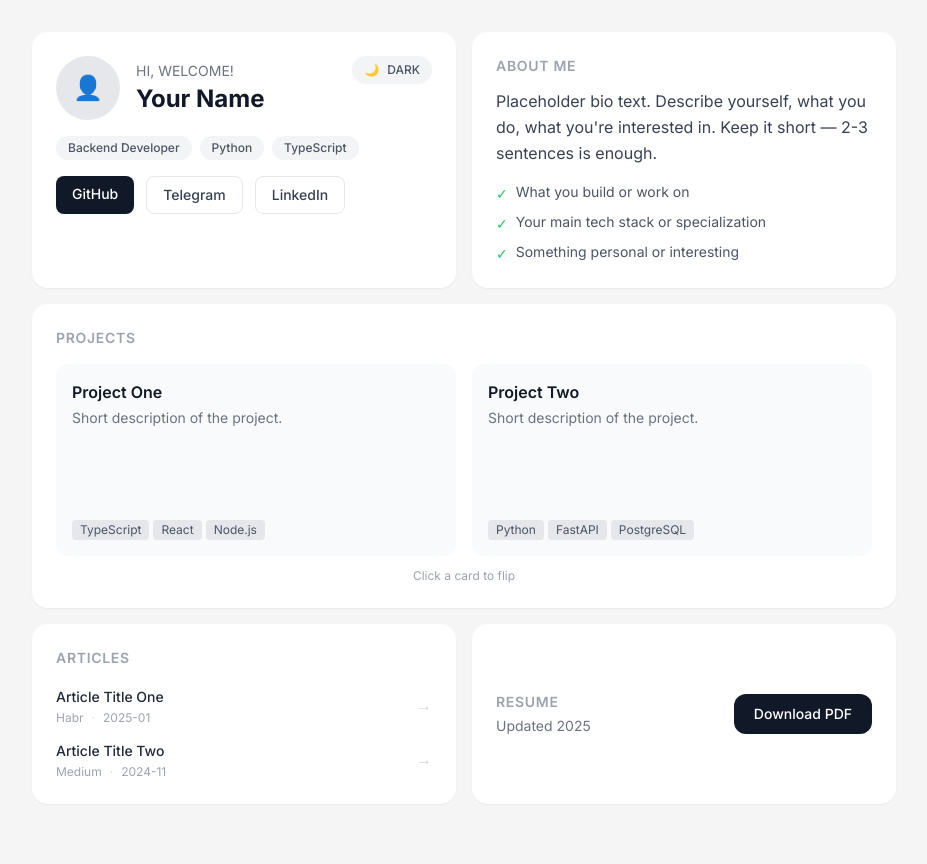
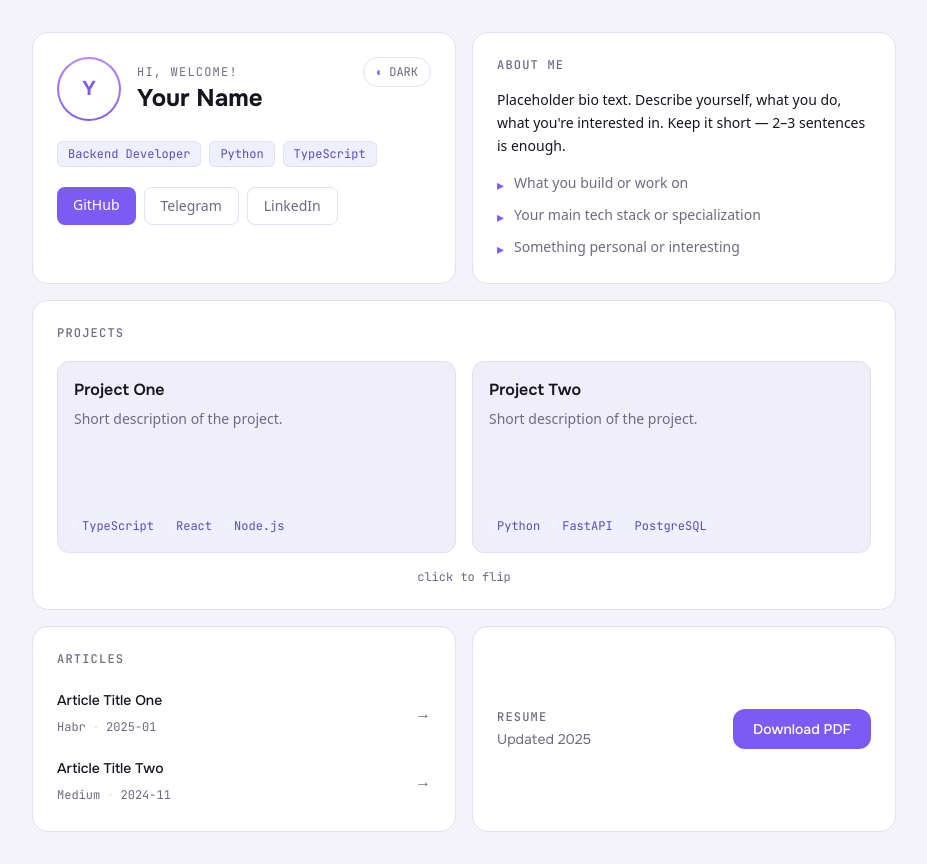
Before and after one commit to sidan93/personal_site, a Next.js app: page / in a window 1280 px wide. Shown: the whole page, without its empty margins (176-1103 px from the left). Before the commit the page ends 836 px from the top, so only its background shows below. Built offline with nearby package versions, Linux system fonts and the light colour scheme.

Commit message:
feat: redesign with violet color system, Onest + JetBrains Mono typography

```diff
--- a/src/app/globals.css
+++ b/src/app/globals.css
@@ -2,20 +2,40 @@
 @tailwind components;
 @tailwind utilities;
 
-@layer utilities {
-  .perspective-1000 {
-    perspective: 1000px;
+@layer base {
+  :root {
+    --bg: #F4F3FA;
+    --card: #FFFFFF;
+    --card-2: #F0EEF9;
+    --border: #E2DFF0;
+    --text: #16141F;
+    --text-muted: #6E6A82;
+    --accent: #7C5BF5;
+    --accent-dim: rgba(124, 91, 245, 0.12);
+    --tag-bg: #EEF0FF;
+    --tag-text: #5B4DB5;
   }
 
-  .transform-style-3d {
-    transform-style: preserve-3d;
-  }
-
-  .backface-hidden {
-    backface-visibility: hidden;
-  }
-
-  .rotate-y-180 {
-    transform: rotateY(180deg);
+  .dark {
+    --bg: #0D0C14;
+    --card: #181622;
+    --card-2: #1E1B2C;
+    --border: #2A2740;
+    --text: #ECEAF4;
+    --text-muted: #7B7891;
+    --accent: #9B7EFF;
+    --accent-dim: rgba(155, 126, 255, 0.12);
+    --tag-bg: rgba(155, 126, 255, 0.12);
+    --tag-text: #B9A4FF;
   }
 }
+
+@layer utilities {
+  .font-heading { font-family: var(--font-onest), sans-serif; }
+  .font-code { font-family: var(--font-jetbrains), monospace; }
+
+  .perspective-1000 { perspective: 1000px; }
+  .transform-style-3d { transform-style: preserve-3d; }
+  .backface-hidden { backface-visibility: hidden; }
+  .rotate-y-180 { transform: rotateY(180deg); }
+}
--- a/src/app/layout.tsx
+++ b/src/app/layout.tsx
@@ -1,8 +1,10 @@
 import type { Metadata } from 'next'
-import { Inter } from 'next/font/google'
+import { Inter, Onest, JetBrains_Mono } from 'next/font/google'
 import './globals.css'
 
-const inter = Inter({ subsets: ['latin', 'cyrillic'] })
+const inter = Inter({ subsets: ['latin', 'cyrillic'], variable: '--font-inter' })
+const onest = Onest({ subsets: ['latin', 'cyrillic'], variable: '--font-onest', weight: ['400', '500', '600', '700'] })
+const jetbrains = JetBrains_Mono({ subsets: ['latin'], variable: '--font-jetbrains', weight: ['400', '500'] })
 
 export const metadata: Metadata = {
   title: 'Your Name — Developer',
@@ -57,7 +59,7 @@ export default function RootLayout({
           </div>
         </noscript>
       </head>
-      <body className={`${inter.className} bg-[#f5f5f5] dark:bg-[#1a1a1a] min-h-screen transition-colors duration-300`}>
+      <body className={`${inter.variable} ${onest.variable} ${jetbrains.variable} font-[var(--font-inter)] bg-[var(--bg)] text-[var(--text)] min-h-screen transition-colors duration-300`}>
         {children}
       </body>
     </html>
--- a/src/components/AboutCard.tsx
+++ b/src/components/AboutCard.tsx
@@ -1,21 +1,21 @@
 export default function AboutCard() {
   return (
-    <div className="bg-white dark:bg-[#242424] rounded-2xl p-6 shadow-sm">
-      <h2 className="text-sm font-semibold uppercase tracking-wider text-gray-400 dark:text-gray-500 mb-3">
+    <div className="bg-[var(--card)] border border-[var(--border)] rounded-2xl p-6">
+      <h2 className="font-code text-xs font-medium uppercase tracking-widest mb-4" style={{ color: 'var(--text-muted)' }}>
         About Me
       </h2>
-      <p className="text-gray-700 dark:text-gray-300 leading-relaxed mb-4">
+      <p className="leading-relaxed mb-4 text-sm" style={{ color: 'var(--text)' }}>
         Placeholder bio text. Describe yourself, what you do, what you&apos;re interested in.
-        Keep it short &mdash; 2-3 sentences is enough.
+        Keep it short &mdash; 2&ndash;3 sentences is enough.
       </p>
-      <ul className="space-y-2">
+      <ul className="space-y-2.5">
         {[
           'What you build or work on',
           'Your main tech stack or specialization',
           'Something personal or interesting',
         ].map((item) => (
-          <li key={item} className="flex items-start gap-2 text-sm text-gray-600 dark:text-gray-400">
-            <span className="text-green-500 mt-0.5">✓</span>
+          <li key={item} className="flex items-start gap-2.5 text-sm" style={{ color: 'var(--text-muted)' }}>
+            <span className="font-code mt-0.5" style={{ color: 'var(--accent)' }}>▸</span>
             {item}
           </li>
         ))}
--- a/src/components/ArticlesSection.tsx
+++ b/src/components/ArticlesSection.tsx
@@ -2,11 +2,11 @@ import { articles } from '@/data/articles'
 
 export default function ArticlesSection() {
   return (
-    <div className="bg-white dark:bg-[#242424] rounded-2xl p-6 shadow-sm">
-      <h2 className="text-sm font-semibold uppercase tracking-wider text-gray-400 dark:text-gray-500 mb-4">
+    <div className="bg-[var(--card)] border border-[var(--border)] rounded-2xl p-6">
+      <h2 className="font-code text-xs font-medium uppercase tracking-widest mb-5" style={{ color: 'var(--text-muted)' }}>
         Articles
       </h2>
-      <ul className="space-y-3">
+      <ul className="space-y-4">
         {articles.map((article) => (
           <li key={article.url}>
             <a
@@ -16,18 +16,18 @@ export default function ArticlesSection() {
               className="flex items-center justify-between group"
             >
               <div>
-                <span className="text-sm font-medium text-gray-800 dark:text-gray-200 group-hover:text-blue-600 dark:group-hover:text-blue-400 transition-colors">
+                <span className="font-heading text-sm font-medium transition-colors" style={{ color: 'var(--text)' }}
+                  onMouseEnter={e => (e.currentTarget.style.color = 'var(--accent)')}
+                  onMouseLeave={e => (e.currentTarget.style.color = 'var(--text)')}>
                   {article.title}
                 </span>
-                <div className="flex items-center gap-2 mt-0.5">
-                  <span className="text-xs text-gray-400">{article.source}</span>
-                  <span className="text-xs text-gray-300 dark:text-gray-600">·</span>
-                  <span className="text-xs text-gray-400">{article.date}</span>
+                <div className="flex items-center gap-2 mt-1">
+                  <span className="font-code text-xs" style={{ color: 'var(--text-muted)' }}>{article.source}</span>
+                  <span style={{ color: 'var(--border)' }}>·</span>
+                  <span className="font-code text-xs" style={{ color: 'var(--text-muted)' }}>{article.date}</span>
                 </div>
               </div>
-              <span className="text-gray-300 dark:text-gray-600 group-hover:text-blue-400 transition-colors">
-                →
-              </span>
+              <span className="ml-4 transition-colors" style={{ color: 'var(--text-muted)' }}>→</span>
             </a>
           </li>
         ))}
--- a/src/components/IntroCard.tsx
+++ b/src/components/IntroCard.tsx
@@ -2,57 +2,48 @@ import ThemeToggle from './ThemeToggle'
 
 export default function IntroCard() {
   return (
-    <div className="bg-white dark:bg-[#242424] rounded-2xl p-6 shadow-sm">
-      <div className="flex justify-between items-start mb-4">
+    <div className="bg-[var(--card)] border border-[var(--border)] rounded-2xl p-6">
+      <div className="flex justify-between items-start mb-5">
         <div className="flex items-center gap-4">
-          {/* Avatar placeholder */}
-          <div className="w-16 h-16 rounded-full bg-gray-200 dark:bg-gray-700 flex items-center justify-center text-2xl">
-            👤
+          {/* Avatar with gradient ring */}
+          <div className="relative w-16 h-16 flex-shrink-0">
+            <div className="absolute inset-0 rounded-full" style={{ background: 'conic-gradient(from 180deg, var(--accent), #c084fc, var(--accent))' }} />
+            <div className="absolute inset-[2px] rounded-full bg-[var(--card)] flex items-center justify-center">
+              <span className="font-heading text-xl font-bold" style={{ color: 'var(--accent)' }}>Y</span>
+            </div>
           </div>
           <div>
-            <p className="text-sm text-gray-500 dark:text-gray-400 mb-0.5">HI, WELCOME!</p>
-            <h1 className="text-2xl font-bold text-gray-900 dark:text-white">Your Name</h1>
+            <p className="font-code text-xs uppercase tracking-widest mb-0.5" style={{ color: 'var(--text-muted)' }}>Hi, welcome!</p>
+            <h1 className="font-heading text-2xl font-bold" style={{ color: 'var(--text)' }}>Your Name</h1>
           </div>
         </div>
         <ThemeToggle />
       </div>
 
       {/* Role tags */}
-      <div className="flex flex-wrap gap-2 mb-4">
+      <div className="flex flex-wrap gap-2 mb-5">
         {['Backend Developer', 'Python', 'TypeScript'].map((tag) => (
-          <span
-            key={tag}
-            className="px-3 py-1 rounded-full text-xs font-medium bg-gray-100 dark:bg-gray-800 text-gray-600 dark:text-gray-300"
-          >
+          <span key={tag} className="font-code px-2.5 py-1 rounded-md text-xs border border-[var(--border)] bg-[var(--tag-bg)]" style={{ color: 'var(--tag-text)' }}>
             {tag}
           </span>
         ))}
       </div>
 
       {/* Social links */}
-      <div className="flex gap-3">
-        <a
-          href="https://github.com/yourusername"
-          target="_blank"
-          rel="noopener noreferrer"
-          className="px-4 py-2 rounded-lg text-sm font-medium bg-gray-900 dark:bg-white text-white dark:text-gray-900 hover:opacity-80 transition-opacity"
-        >
+      <div className="flex gap-2 flex-wrap">
+        <a href="https://github.com/sidan93" target="_blank" rel="noopener noreferrer"
+          className="px-4 py-2 rounded-lg text-sm font-medium text-white hover:opacity-85 transition-opacity"
+          style={{ background: 'var(--accent)' }}>
           GitHub
         </a>
-        <a
-          href="https://t.me/yourusername"
-          target="_blank"
-          rel="noopener noreferrer"
-          className="px-4 py-2 rounded-lg text-sm font-medium border border-gray-200 dark:border-gray-700 text-gray-700 dark:text-gray-300 hover:bg-gray-50 dark:hover:bg-gray-800 transition-colors"
-        >
+        <a href="https://t.me/yourusername" target="_blank" rel="noopener noreferrer"
+          className="px-4 py-2 rounded-lg text-sm font-medium border border-[var(--border)] hover:border-[var(--accent)] transition-colors"
+          style={{ color: 'var(--text-muted)' }}>
           Telegram
         </a>
-        <a
-          href="https://linkedin.com/in/yourusername"
-          target="_blank"
-          rel="noopener noreferrer"
-          className="px-4 py-2 rounded-lg text-sm font-medium border border-gray-200 dark:border-gray-700 text-gray-700 dark:text-gray-300 hover:bg-gray-50 dark:hover:bg-gray-800 transition-colors"
-        >
+        <a href="https://linkedin.com/in/yourusername" target="_blank" rel="noopener noreferrer"
+          className="px-4 py-2 rounded-lg text-sm font-medium border border-[var(--border)] hover:border-[var(--accent)] transition-colors"
+          style={{ color: 'var(--text-muted)' }}>
           LinkedIn
         </a>
       </div>
--- a/src/components/ProjectsSection.tsx
+++ b/src/components/ProjectsSection.tsx
@@ -5,8 +5,8 @@ import { projects } from '@/data/projects'
 
 export default function ProjectsSection() {
   return (
-    <div className="bg-white dark:bg-[#242424] rounded-2xl p-6 shadow-sm">
-      <h2 className="text-sm font-semibold uppercase tracking-wider text-gray-400 dark:text-gray-500 mb-4">
+    <div className="bg-[var(--card)] border border-[var(--border)] rounded-2xl p-6">
+      <h2 className="font-code text-xs font-medium uppercase tracking-widest mb-5" style={{ color: 'var(--text-muted)' }}>
         Projects
       </h2>
       <div className="grid grid-cols-1 sm:grid-cols-2 gap-4">
@@ -14,21 +14,18 @@ export default function ProjectsSection() {
           <div key={project.title} className="h-48">
             <FlipCard
               front={
-                <div className="h-full bg-gray-50 dark:bg-[#2e2e2e] rounded-xl p-4 flex flex-col justify-between">
+                <div className="h-full bg-[var(--card-2)] border border-[var(--border)] rounded-xl p-4 flex flex-col justify-between cursor-pointer hover:border-[var(--accent)] transition-colors">
                   <div>
-                    <h3 className="font-semibold text-gray-900 dark:text-white mb-1">
+                    <h3 className="font-heading font-semibold mb-1.5" style={{ color: 'var(--text)' }}>
                       {project.title}
                     </h3>
-                    <p className="text-sm text-gray-500 dark:text-gray-400">
+                    <p className="text-sm leading-relaxed" style={{ color: 'var(--text-muted)' }}>
                       {project.description}
                     </p>
                   </div>
-                  <div className="flex flex-wrap gap-1">
+                  <div className="flex flex-wrap gap-1.5">
                     {project.stack.map((tech) => (
-                      <span
-                        key={tech}
-                        className="px-2 py-0.5 rounded text-xs bg-gray-200 dark:bg-gray-700 text-gray-600 dark:text-gray-300"
-                      >
+                      <span key={tech} className="font-code px-2 py-0.5 rounded text-xs bg-[var(--tag-bg)]" style={{ color: 'var(--tag-text)' }}>
                         {tech}
                       </span>
                     ))}
@@ -36,8 +33,8 @@ export default function ProjectsSection() {
                 </div>
               }
               back={
-                <div className="h-full bg-gray-900 dark:bg-black rounded-xl p-4 flex flex-col justify-between">
-                  <p className="text-sm text-gray-300 leading-relaxed">
+                <div className="h-full rounded-xl p-4 flex flex-col justify-between" style={{ background: 'var(--accent)' }}>
+                  <p className="text-sm text-white/90 leading-relaxed">
                     {project.details}
                   </p>
                   <a
@@ -45,7 +42,8 @@ export default function ProjectsSection() {
                     target="_blank"
                     rel="noopener noreferrer"
                     onClick={(e) => e.stopPropagation()}
-                    className="inline-block px-4 py-2 bg-white text-gray-900 rounded-lg text-sm font-medium hover:bg-gray-100 transition-colors text-center"
+                    className="inline-block px-4 py-2 bg-white rounded-lg text-sm font-medium hover:bg-white/90 transition-colors text-center font-heading"
+                    style={{ color: 'var(--accent)' }}
                   >
                     View on GitHub →
                   </a>
@@ -55,8 +53,8 @@ export default function ProjectsSection() {
           </div>
         ))}
       </div>
-      <p className="text-xs text-gray-400 dark:text-gray-600 mt-3 text-center">
-        Click a card to flip
+      <p className="font-code text-xs mt-4 text-center" style={{ color: 'var(--text-muted)' }}>
+        click to flip
       </p>
     </div>
   )
--- a/src/components/ResumeSection.tsx
+++ b/src/components/ResumeSection.tsx
@@ -1,18 +1,19 @@
 export default function ResumeSection() {
   return (
-    <div className="bg-white dark:bg-[#242424] rounded-2xl p-6 shadow-sm flex items-center justify-between">
+    <div className="bg-[var(--card)] border border-[var(--border)] rounded-2xl p-6 flex items-center justify-between">
       <div>
-        <h2 className="text-sm font-semibold uppercase tracking-wider text-gray-400 dark:text-gray-500 mb-1">
+        <h2 className="font-code text-xs font-medium uppercase tracking-widest mb-1" style={{ color: 'var(--text-muted)' }}>
           Resume
         </h2>
-        <p className="text-sm text-gray-500 dark:text-gray-400">
+        <p className="font-heading text-sm" style={{ color: 'var(--text-muted)' }}>
           Updated 2025
         </p>
       </div>
       <a
         href="/personal_site/resume.pdf"
         download
-        className="px-5 py-2.5 bg-gray-900 dark:bg-white text-white dark:text-gray-900 rounded-xl text-sm font-medium hover:opacity-80 transition-opacity"
+        className="px-5 py-2.5 rounded-xl text-sm font-medium text-white hover:opacity-85 transition-opacity font-heading"
+        style={{ background: 'var(--accent)' }}
       >
         Download PDF
       </a>
--- a/src/components/ThemeToggle.tsx
+++ b/src/components/ThemeToggle.tsx
@@ -23,12 +23,12 @@ export default function ThemeToggle() {
   return (
     <button
       onClick={toggle}
-      className="flex items-center gap-2 px-3 py-1.5 rounded-full text-xs font-medium
-        bg-gray-100 dark:bg-gray-800 text-gray-600 dark:text-gray-400
-        hover:bg-gray-200 dark:hover:bg-gray-700 transition-colors"
+      className="font-code flex items-center gap-1.5 px-3 py-1.5 rounded-full text-xs
+        border border-[var(--border)] text-[var(--text-muted)]
+        hover:border-[var(--accent)] hover:text-[var(--text)] transition-colors"
       aria-label="Toggle theme"
     >
-      <span>{dark ? '☀️' : '🌙'}</span>
+      <span style={{ color: 'var(--accent)' }}>{dark ? '◑' : '◐'}</span>
       <span>{dark ? 'LIGHT' : 'DARK'}</span>
     </button>
   )
```
Also changed, not shown: 1 other file (tests, documents, lock files or other folders).
